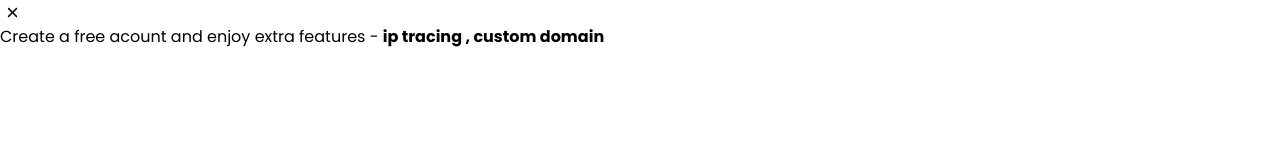
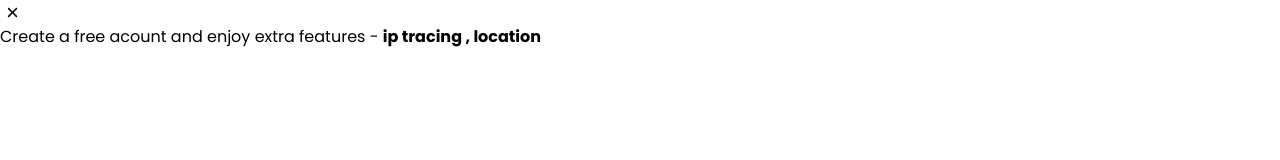
Before and after one commit to vardhan-ganugula/foxy_urlshortner, a React (Vite) app in the folder frontend/: page / in a window 1280 px wide. Shown: the top 160 px of the page. Built offline with nearby package versions, Linux system fonts and the light colour scheme; no server answers.

Commit message:
added stats page

```diff
--- a/frontend/src/components/Header.jsx
+++ b/frontend/src/components/Header.jsx
@@ -19,7 +19,7 @@ function Header({hideAlert = false, navlinks, hideLogins = false}) {
           <IoIosClose size={25}/>
         </div>
           <div className='px-2'>
-            <h6> Create a free acount and enjoy extra features -  <strong> <span className='text-indigo-600'> ip tracing </span>, <span className='text-orange-500'>custom domain</span></strong> </h6>
+            <h6> Create a free acount and enjoy extra features -  <strong> <span className='text-indigo-600'> ip tracing </span>, <span className='text-orange-500'>location</span></strong> </h6>
           </div>
       </div>}
       <nav className='flex justify-between items-center'>
```
Also changed, not shown: 2 other files (tests, documents, lock files or other folders).
